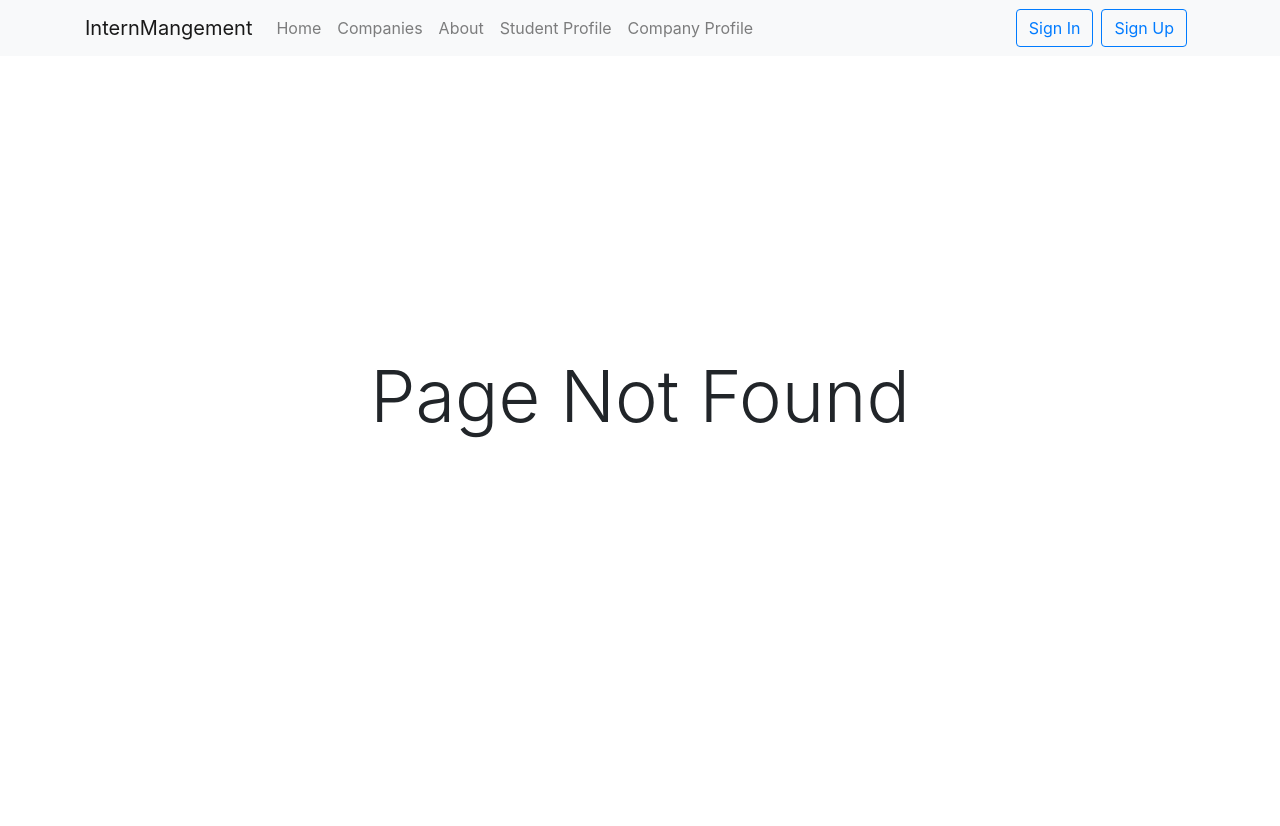
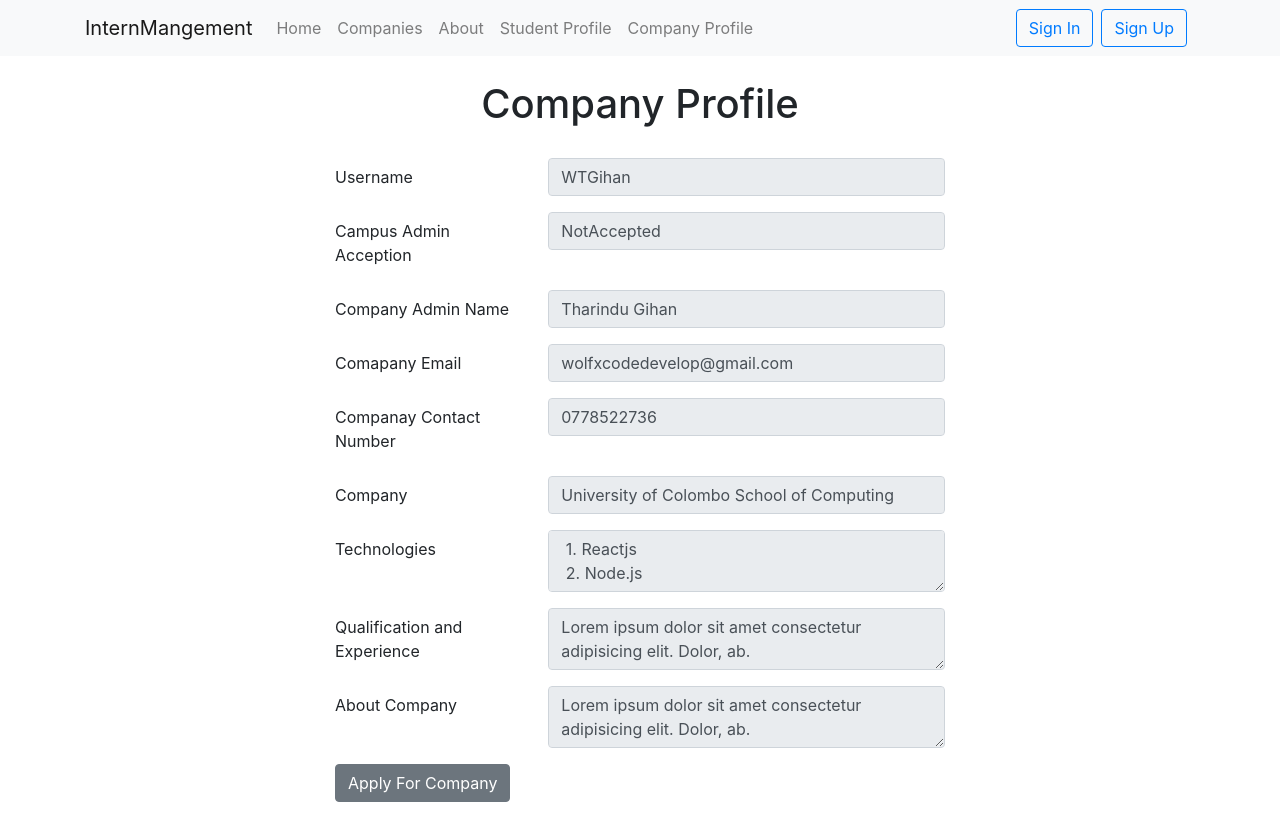
Before and after one commit to WTGihan/intern-manage, a React (Create React App) app: page /company/view/1 in a window 1280 px wide. Before the commit this address had no page. Before the commit the page ends 800 px from the top, so only its background shows below. Built offline with nearby package versions, Linux system fonts and the light colour scheme; data requests are answered from the project's data file.

Commit message:
student home page created

```diff
--- a/db.json
+++ b/db.json
@@ -30,7 +30,8 @@
       "university": "University of Colombo School of Computing",
       "languageSkill": "Lorem ipsum dolor sit amet consectetur adipisicing elit. Dolor, ab.",
       "softSkill": "Lorem ipsum dolor sit amet consectetur adipisicing elit. Dolor, ab.",
-      "projects": "Lorem ipsum dolor sit amet consectetur adipisicing elit. Dolor, ab."
+      "projects": "Lorem ipsum dolor sit amet consectetur adipisicing elit. Dolor, ab.",
+      "applycompanies": [{ "id": 1, "email": "wolfxcodedevelop@gmail.com" }]
     }
   ],
   "companies": [
@@ -39,10 +40,10 @@
       "username": "WTGihan",
       "adminAcception": "NotAccepted",
       "companyAdminName": "Tharindu Gihan",
-      "email": "wtgihan@gmail.com",
+      "email": "wolfxcodedevelop@gmail.com",
       "contactnumber": "0778522736",
       "company": "University of Colombo School of Computing",
-      "technologies": "Lorem ipsum dolor sit amet consectetur adipisicing elit. Dolor, ab.",
+      "technologies": " 1. Reactjs \n 2. Node.js \n 3. Java",
       "qualificationAndExperience": "Lorem ipsum dolor sit amet consectetur adipisicing elit. Dolor, ab.",
       "aboutCompany": "Lorem ipsum dolor sit amet consectetur adipisicing elit. Dolor, ab."
     }
--- a/src/App.js
+++ b/src/App.js
@@ -26,6 +26,11 @@ function App() {
           <Route exact path="/signup" component={SignUp}></Route>
           <Route exact path="/about" component={About}></Route>
           <Route exact path="/companies" component={CompanyHome}></Route>
+          <Route
+            exact
+            path="/company/view/:id"
+            component={CompanyProfile}
+          ></Route>
           <Route exact path="/" component={StudentHome}></Route>
           <Route
             exact
--- a/src/components/pages/common/SignIn.jsx
+++ b/src/components/pages/common/SignIn.jsx
@@ -12,13 +12,12 @@ function SignIn() {
   });
 
   const onInputChange = (e) => {
-    // console.log(e.target.value);
     setUser({ ...user, [e.target.name]: e.target.value });
   };
 
   const onSubmit = async (e) => {
     e.preventDefault();
-    // console.log(user);
+
     const result = await axios.get("http://localhost:3004/users");
     const users = result.data;
     let validUser = false;
--- a/src/components/pages/company/CompanyProfile.jsx
+++ b/src/components/pages/company/CompanyProfile.jsx
@@ -1,7 +1,31 @@
-import React from "react";
-import { Link } from "react-router-dom";
+import React, { useState, useEffect } from "react";
+import axios from "axios";
+import { Link, useParams } from "react-router-dom";
 
 function CompanyProfile() {
+  const [company, setCompany] = useState({
+    username: "",
+    adminAcception: "",
+    companyAdminName: "",
+    email: "",
+    contactnumber: "",
+    company: "",
+    technologies: "",
+    qualificationAndExperience: "",
+    aboutCompany: "",
+  });
+
+  const { id } = useParams();
+
+  useEffect(() => {
+    loadCompany();
+  }, []);
+
+  const loadCompany = async () => {
+    const result = await axios.get(`http://localhost:3004/companies/${id}`);
+    setCompany(result.data);
+  };
+
   return (
     <div className="container  w-50 m-auto">
       <div className="py-4">
@@ -13,11 +37,8 @@ function CompanyProfile() {
               <input
                 type="text"
                 className="form-control"
-                // placeholder="Enter Username"
-                name="name"
-                value="WolfXCode"
+                value={company.username}
                 readOnly
-                // onChange={(e) => onInputChange(e)}
               />
             </div>
           </div>
@@ -29,11 +50,8 @@ function CompanyProfile() {
               <input
                 type="text"
                 className="form-control"
-                // placeholder="Enter Username"
-                name="name"
-                value="NotAccepted"
+                value={company.adminAcception}
                 readOnly
-                // onChange={(e) => onInputChange(e)}
               />
             </div>
           </div>
@@ -45,11 +63,8 @@ function CompanyProfile() {
               <input
                 type="text"
                 className="form-control"
-                placeholder="Enter Username"
-                name="name"
-                value="Tharindu Gihan"
+                value={company.companyAdminName}
                 readOnly
-                // onChange={(e) => onInputChange(e)}
               />
             </div>
           </div>
@@ -59,12 +74,8 @@ function CompanyProfile() {
               <input
                 type="text"
                 className="form-control"
-                placeholder="Enter Username"
-                name="name"
-                value="wolfxcodedevelop@gmail.com"
+                value={company.email}
                 readOnly
-                // value={name}
-                // onChange={(e) => onInputChange(e)}
               />
             </div>
           </div>
@@ -76,12 +87,8 @@ function CompanyProfile() {
               <input
                 type="text"
                 className="form-control"
-                placeholder="Enter Password"
-                name="username"
-                value="0778522736"
+                value={company.contactnumber}
                 readOnly
-                // value={username}
-                // onChange={(e) => onInputChange(e)}
               />
             </div>
           </div>
@@ -91,12 +98,8 @@ function CompanyProfile() {
               <input
                 type="text"
                 className="form-control"
-                placeholder="Enter Password"
-                name="username"
-                value="WolfXCode Lab"
+                value={company.company}
                 readOnly
-                // value={username}
-                // onChange={(e) => onInputChange(e)}
               />
             </div>
           </div>
@@ -105,13 +108,8 @@ function CompanyProfile() {
             <div className="col-sm-8">
               <textarea
                 className="form-control"
-                placeholder="Required example textarea"
-                name="username"
-                value=" 1. Reactjs
-                        2. Node.js
-                        3. Java"
+                value={company.technologies}
                 readOnly
-                // required
               />
             </div>
           </div>
@@ -122,11 +120,8 @@ function CompanyProfile() {
             <div className="col-sm-8">
               <textarea
                 className="form-control"
-                placeholder="Required example textarea"
-                name="username"
-                value="Lorem ipsum dolor sit amet consectetur adipisicing elit. Dolor, ab."
+                value={company.qualificationAndExperience}
                 readOnly
-                // required
               />
             </div>
           </div>
@@ -135,20 +130,23 @@ function CompanyProfile() {
             <div className="col-sm-8">
               <textarea
                 className="form-control"
-                placeholder="Required example textarea"
-                name="username"
-                value="Lorem ipsum dolor sit amet consectetur adipisicing elit. Dolor, ab."
+                value={company.aboutCompany}
                 readOnly
-                // required
               />
             </div>
           </div>
 
+          {id && (
+            <React.Fragment>
               <div className="btn-group mr-2">
                 <Link className="btn btn-secondary" to="/company-profile">
-              Apply
+                  Apply For Company
                 </Link>
               </div>
+            </React.Fragment>
+          )}
+          {!id && (
+            <React.Fragment>
               <div className="btn-group mr-2">
                 <Link className="btn btn-primary" to="/company-profile/edit">
                   Edit
@@ -159,6 +157,8 @@ function CompanyProfile() {
                   Delete
                 </Link>
               </div>
+            </React.Fragment>
+          )}
         </form>
       </div>
     </div>
--- a/src/components/pages/student/StudentHome.jsx
+++ b/src/components/pages/student/StudentHome.jsx
@@ -1,9 +1,55 @@
-import React from "react";
+import React, { useState, useEffect } from "react";
+import axios from "axios";
+import { Link } from "react-router-dom";
 
 function StudentHome() {
+  const [companies, setCompany] = useState([]);
+
+  useEffect(() => {
+    loadCompaies();
+  }, []);
+
+  const loadCompaies = async () => {
+    const result = await axios.get("http://localhost:3004/companies");
+    setCompany(result.data);
+  };
+
   return (
-    <div>
-      <h1>Student Home</h1>
+    <div className="container">
+      <div className="py-4">
+        <h1 className="text-center setmargin">Student Home Page</h1>
+        <table className="table table-striped">
+          <thead className="thead-dark">
+            <tr>
+              <th scope="col">ID</th>
+              <th scope="col">Company Name</th>
+              <th scope="col">Company Admin</th>
+              <th scope="col">Email</th>
+              <th scope="col">Contact Number</th>
+              <th scope="col">Action</th>
+            </tr>
+          </thead>
+          <tbody>
+            {companies.map((company, index) => (
+              <tr key={index + 1}>
+                <th scope="row">{index + 1}</th>
+                <td>{company.company}</td>
+                <td>{company.companyAdminName}</td>
+                <td>{company.email}</td>
+                <td>{company.contactnumber}</td>
+                <td>
+                  <Link
+                    className="btn btn-outline-primary mr-2"
+                    to={`/company/view/${company.id}`}
+                  >
+                    View
+                  </Link>
+                </td>
+              </tr>
+            ))}
+          </tbody>
+        </table>
+      </div>
     </div>
   );
 }
```
Lines whose indentation alone changed are shown as unchanged.
